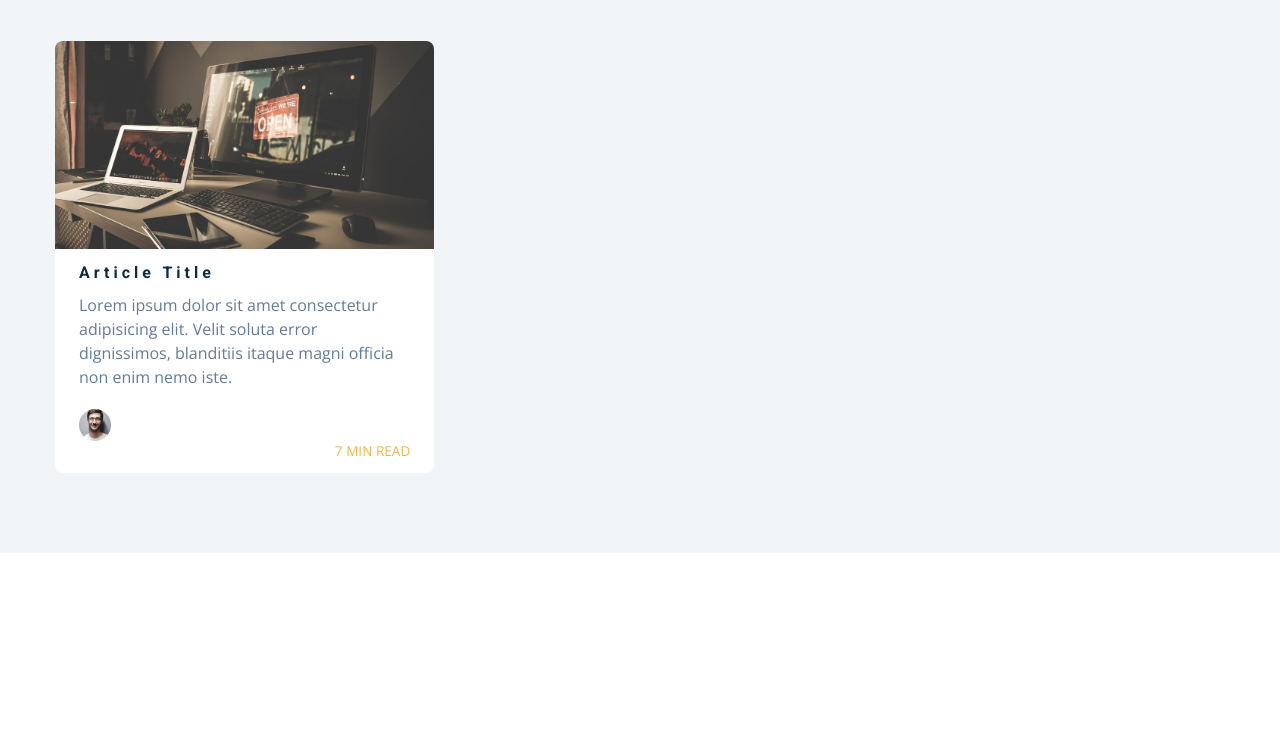
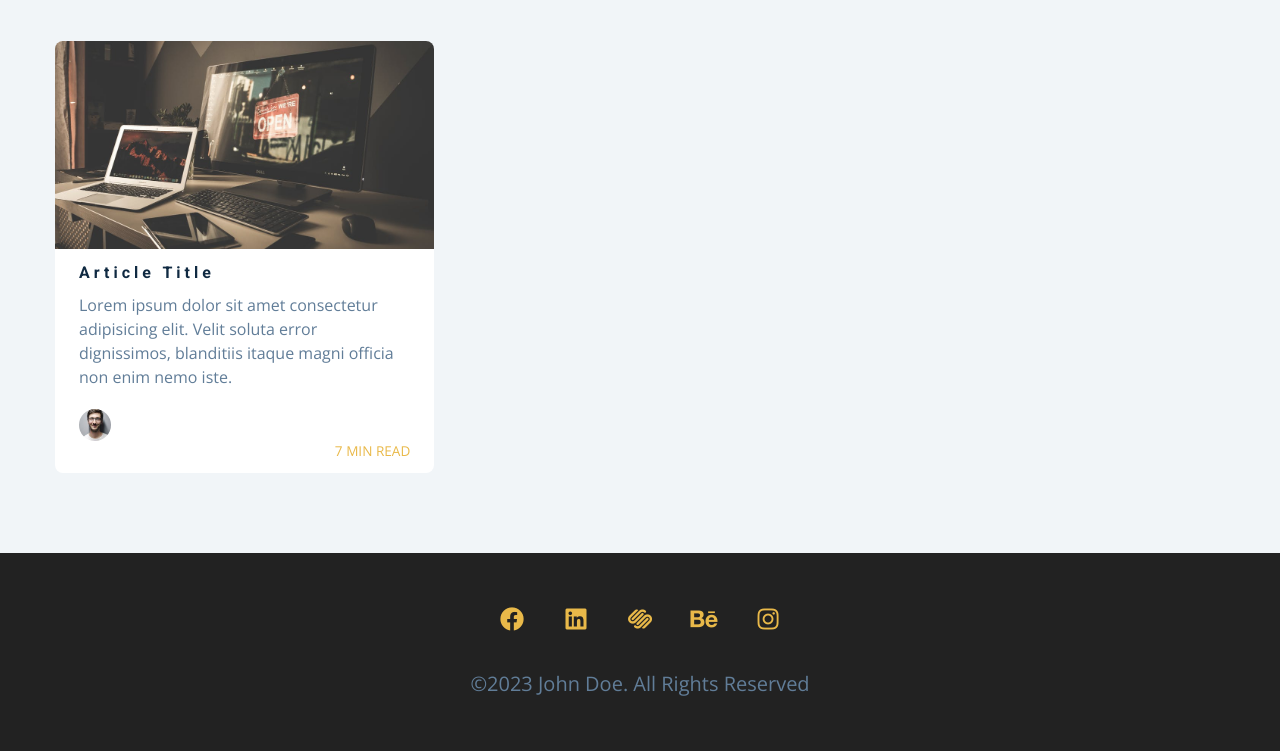
Before and after one commit to Rantech91/css-grid-portfolio-project, a plain HTML site: page index.html in a window 1280 px wide. Shown: the part 6548-7299 px from the top of the page. Before the commit the page ends 7101 px from the top, so only its background shows below. Drawn offline with nearby package versions, Linux system fonts and the light colour scheme.

Commit message:
index page completed

```diff
--- a/css/styles.css
+++ b/css/styles.css
@@ -946,6 +946,30 @@ Blog
 Footer
 ===============
 */
+.footer {
+  padding-bottom: 2rem;
+  background: #222;
+  display: grid;
+  place-items: center;
+}
+
+.footer .social-icons {
+  margin-bottom: 2rem;
+}
+
+.footer .social-icon {
+  color: var(--clr-primary-5);
+}
+
+.footer .social-icon:hover {
+  color: var(--clr-primary-10);
+}
+
+.footer p {
+  font-size: 1.25rem;
+  text-transform: capitalize;
+}
+
 /*
 ===============
 Single Page
--- a/index.html
+++ b/index.html
@@ -541,6 +541,37 @@
   </section>
   <!--end of  blog -->
   <!-- footer -->
+  <footer class="footer">
+    <!-- social icons -->
+    <ul class="social-icons">
+      <li>
+        <a href="https://www.twitter.com" class="social-icon">
+          <i class="fab fa-facebook"></i>
+        </a>
+      </li>
+      <li>
+        <a href="https://www.twitter.com" class="social-icon">
+          <i class="fab fa-linkedin"></i>
+        </a>
+      </li>
+      <li>
+        <a href="https://www.twitter.com" class="social-icon">
+          <i class="fab fa-squarespace"></i>
+        </a>
+      </li>
+      <li>
+        <a href="https://www.twitter.com" class="social-icon">
+          <i class="fab fa-behance"></i>
+        </a>
+      </li>
+      <li>
+        <a href="https://www.twitter.com" class="social-icon">
+          <i class="fab fa-instagram"></i>
+        </a>
+      </li>
+    </ul>
+    <p>&copy;<span id="date"></span> john doe. all rights reserved</p>
+  </footer>
 
   <script src="./js/app.js"></script>
 </body>
```
